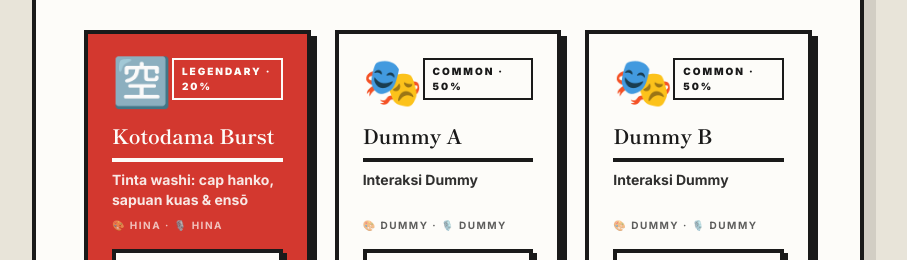
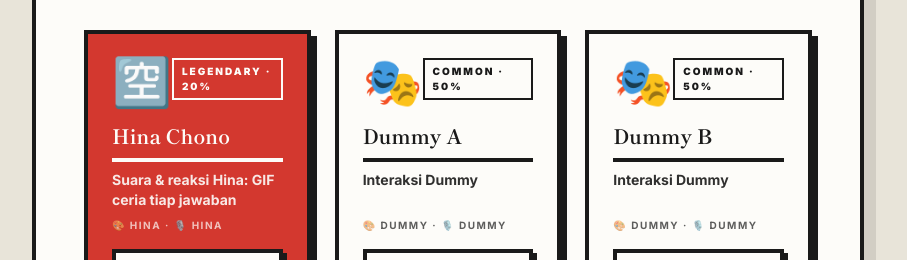
Before and after one commit to MaddLiebert/Japanese-quiz, a React (Vite) app: page /shop in a window 1280 px wide. Shown: the part 801-1061 px from the top of the page, without its empty margins (192-1099 px from the left). Built offline with nearby package versions, Linux system fonts and the light colour scheme.

Commit message:
feat(packs): pack Hina jadi 'Hina Chono' (nama/kanji/desc sesuai efek Hina)

```diff
--- a/src/components/MondaiComponents.jsx
+++ b/src/components/MondaiComponents.jsx
@@ -434,7 +434,7 @@ export function MondaiQuizResult({
         {/* Grade Circle */}
         <div className="flex justify-center mb-8">
           <div className="relative">
-            {/* Stiker Hina — muncul kalau pack Kotodama Burst aktif */}
+            {/* Stiker Hina — muncul kalau pack Hina Chono aktif */}
             <HinaResultSticker
               score={score}
               total={totalQuestions}
--- a/src/features/audio/voices.js
+++ b/src/features/audio/voices.js
@@ -7,7 +7,7 @@
 // ─────────────────────────────────────────────────────────────────────────────
 
 export const VOICES = {
-  // Pack #1 — Kotodama Burst. Tanpa mp3 → synth gong/taiko.
+  // Voice sound dasar (taiko/gong) — dipakai pack Sumi Taiko (visual 'ink').
   taiko: {
     files: { correct: [], wrong: [], streak: [] },
     synth: { correct: 'gong', wrong: 'thud', streak: 'gong-big' },
--- a/src/features/effects/EffectContext.jsx
+++ b/src/features/effects/EffectContext.jsx
@@ -8,7 +8,7 @@ import { hinaGifForAnswer } from './hinaGifs';
 import { hinaSparkles, hinaAnswerText, hinaTextColor, hinaSparkleCount, hinaGlow, HINA_POP_EASE } from './hinaFx';
 
 // ─────────────────────────────────────────────────────────────────────────────
-// Kotodama Burst — efek tinta (ink) ala washi/hanko/ensō.
+// Efek tinta washi (visual 'ink') — dipakai pack Sumi Taiko.
 //
 // Prinsip supaya tidak "kaku":
 //  1. Tepi tinta tidak pernah lurus → semua bentuk digambar SVG lalu dilewatkan
--- a/src/features/effects/HinaResultSticker.jsx
+++ b/src/features/effects/HinaResultSticker.jsx
@@ -10,7 +10,7 @@ import { hinaGlow } from './hinaFx';
 import { playClipFile } from '../../utils/sfx';
 
 // Stiker Hina di layar HASIL KUIS — hanya muncul kalau pack aktif pakai visual
-// 'hina' (Kotodama Burst). GIF dipilih sekali dari nilai akhir:
+// 'hina' (pack Hina Chono). GIF dipilih sekali dari nilai akhir:
 //   nilai bagus (>=80%) → Hina senang (GIF benar) + sorakan 「すごいすごい！」
 //   nilai kurang        → Hina menyemangati (GIF salah), tanpa sorakan
 // Teks sorakan DISAMAKAN dengan klip suara yang diputar (streak_2.mp3).
--- a/src/features/packs/packs.js
+++ b/src/features/packs/packs.js
@@ -12,11 +12,11 @@ export const PACK_RARITY = {
 export const PACKS = [
   {
     id: 'kotodama_burst',
-    name: 'Kotodama Burst',
-    kanji: '言霊',
+    name: 'Hina Chono',
+    kanji: '蝶野雛',
     icon: '🈳',
-    desc: 'Tinta washi: cap hanko, sapuan kuas & ensō',
-    desc_en: 'Washi ink: hanko seal, brush stroke & ensō',
+    desc: 'Suara & reaksi Hina: GIF ceria tiap jawaban',
+    desc_en: 'Hina voice & reactions: cheerful GIF every answer',
     price: 2500,
     rarity: 'legendary',
     visual: 'hina',     // → src/features/effects/visuals.js
--- a/src/pages/Practice.jsx
+++ b/src/pages/Practice.jsx
@@ -37,7 +37,7 @@ function QuizResult({ score, totalQuestions, wrongAnswers, onPlayAgain, onGoHome
       </h2>
 
       <div className="relative mb-12">
-        {/* Stiker Hina — muncul kalau pack Kotodama Burst aktif */}
+        {/* Stiker Hina — muncul kalau pack Hina Chono aktif */}
         <HinaResultSticker
           score={score}
           total={totalQuestions}
```
Also changed, not shown: 1 other file (tests, documents, lock files or other folders).
